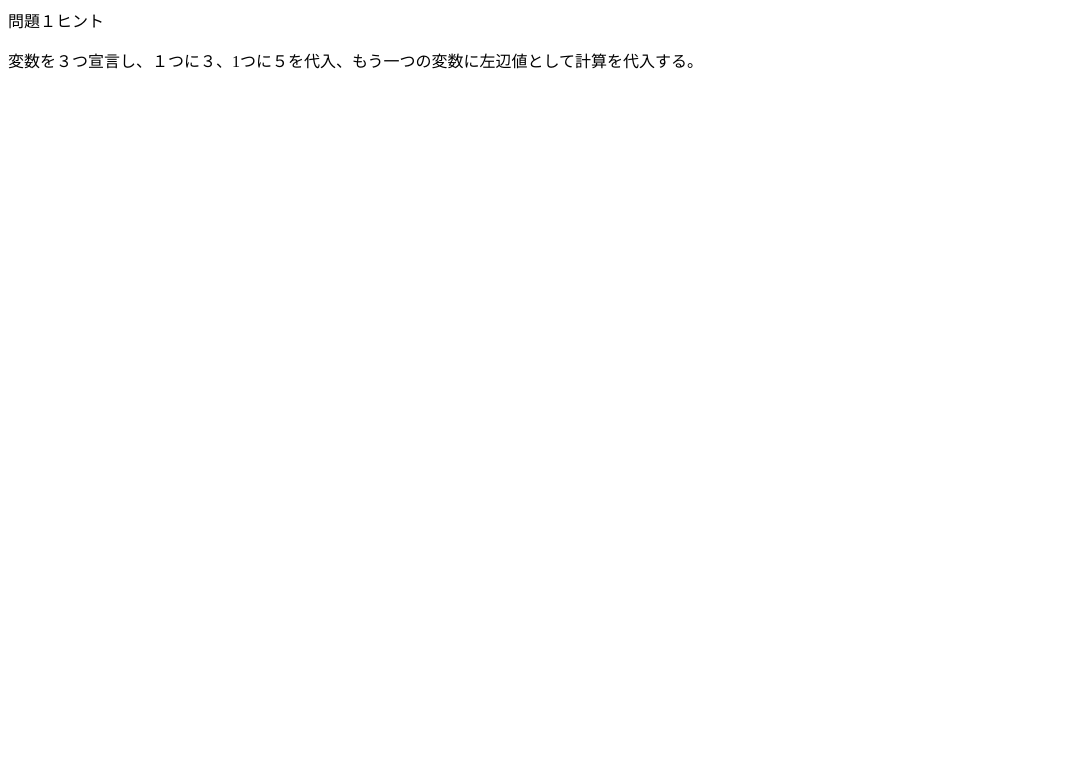
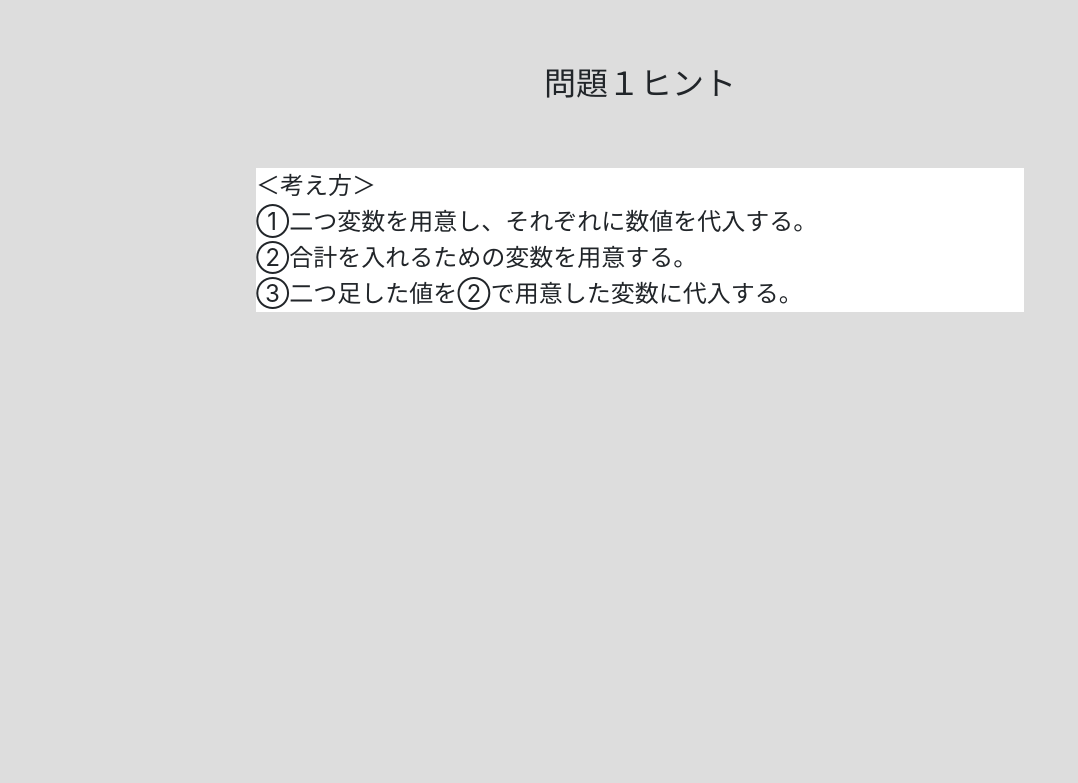
Before and after one commit to Houkaku/C-dojo, a PHP site: page /Cmon/Cmon1hint.php in a window 1280 px wide. Shown: the top 783 px of the page, without its empty margins (0-1078 px from the left). Run offline with PHP 8.4, Linux system fonts and the light colour scheme; some libraries are stand-ins or nearby versions.

Commit message:
Cmon1hint.php

```diff
--- a/Cmon1hint.php
+++ b/Cmon1hint.php
@@ -1,11 +1,51 @@
-<html>
+<!DOCTYPE html PUBLIC "-//W3C//DTD XHTML 1.0 Transitional//EN" "http://www.w3.org/TR/xhtml1/DTD/xhtml1-transitional.dtd">
+<html xmlns="http://www.w3.org/1999/xhtml">
+<html lang="ja">
 <head>
-<meta http-equiv="Content-Type" content="text/html; charset=utf-8" />
+<meta http-equiv="Content-Type" content="text/html; charset=utf-8">
+
+<link rel="stylesheet" type="text/css" href="css/bootstrap.min.css">
+<link rel="stylesheet" type="text/css" href="css/bootstrap-material-design.css">
+<link rel="stylesheet" type="text/css" href="css/ripples.css">
+<link rel="stylesheet" type="text/css" href="css/styles.css">
+
+<script type="text/javascript" src="js/jquery.min.js"></script>
+<script type="text/javascript" src="js/bootstrap.min.js"></script>
+<script type="text/javascript" src="js/material.min.js"></script>
+<script type="text/javascript" src="js/ripples.min.js"></script>
+
+<style>
+
+body{
+  background-color:#dddddd;
+}
+
+.center1{
+  text-align:center;
+  font-size:200%;
+  margin:60px;
+}
+
+.hint{
+  margin-left:20%;
+  margin-right:20%;
+  font-size:150%;
+  background-color:#ffffff;
+}
+
+</style>
 <title>問題１ヒント</title>
 </head>
+
 <body>
-<p>問題１ヒント</p>
+<div class="center1">問題１ヒント</div>
 
-<p>変数を３つ宣言し、１つに３、1つに５を代入、もう一つの変数に左辺値として計算を代入する。</p>
+<div class="hint">
+＜考え方＞<br>
+①二つ変数を用意し、それぞれに数値を代入する。<br>
+②合計を入れるための変数を用意する。<br>
+③二つ足した値を②で用意した変数に代入する。<br>
+</div>
+
 </body>
 </html>
```
